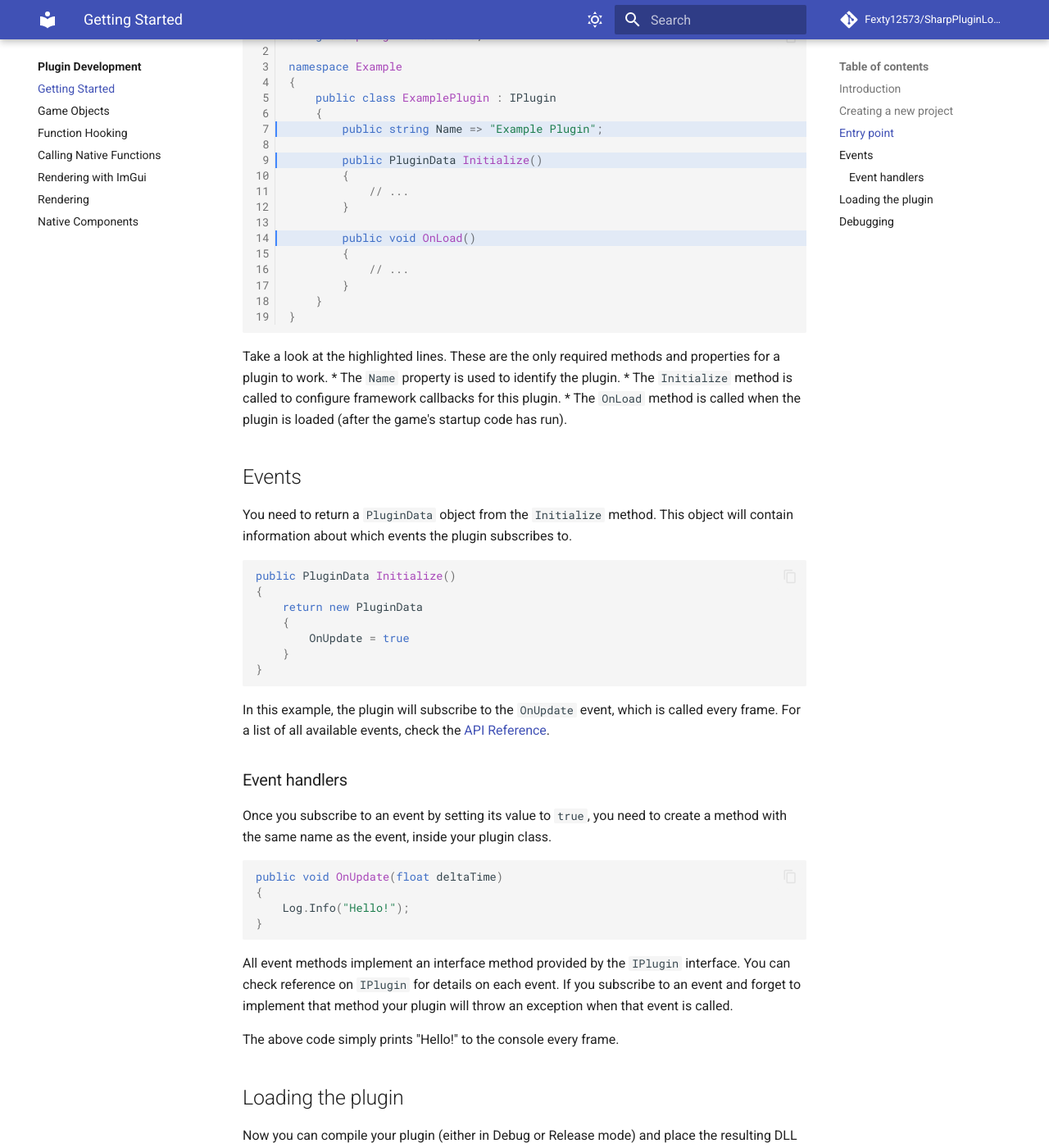
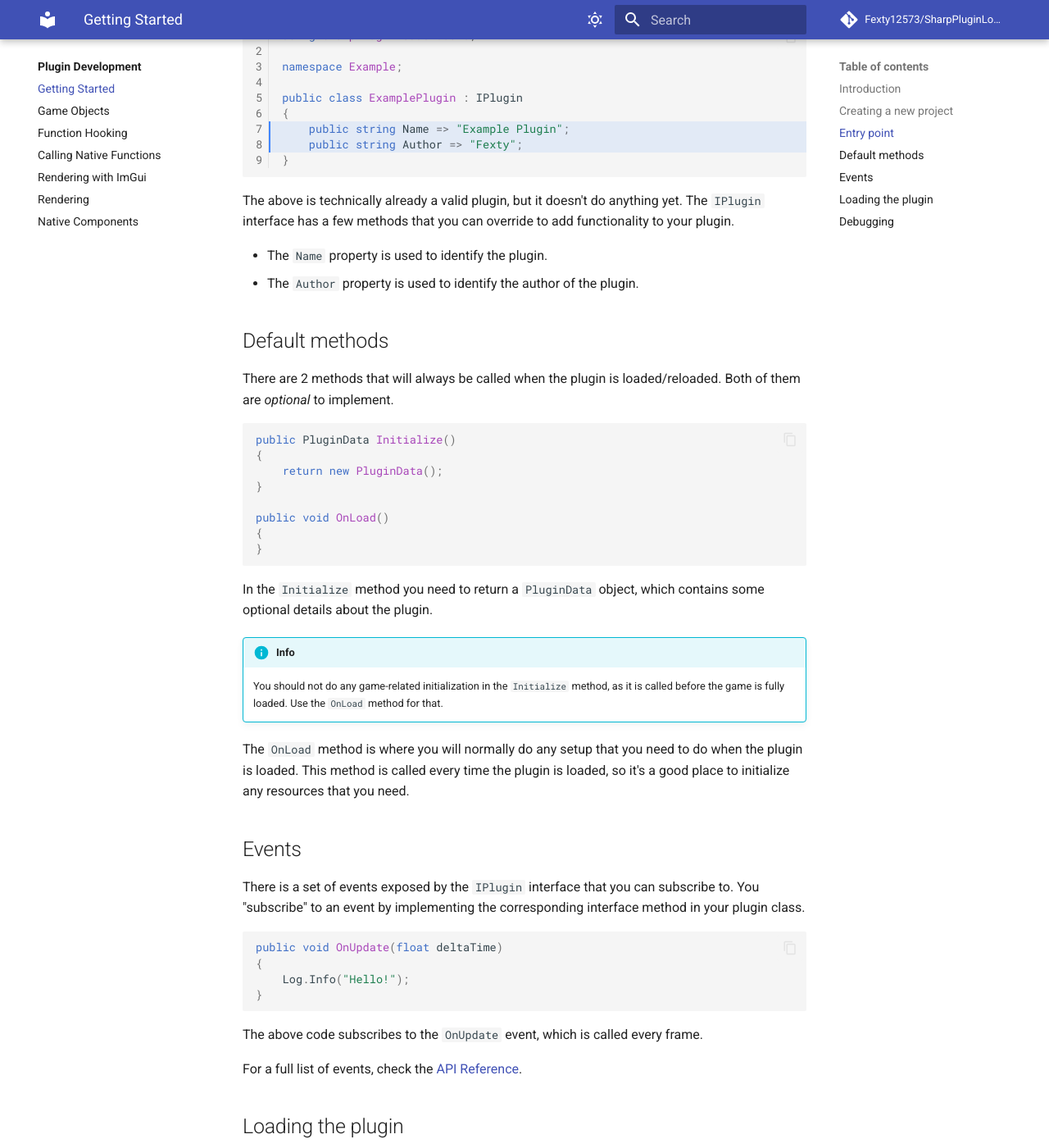
Before and after one commit to Fexty12573/SharpPluginLoader, an MkDocs documentation site: the page built from docs/Development/GettingStarted.md, in a window 1280 px wide and 1400 px high, scrolled down 986 px. Shown: the whole window at 82% size. Built offline with MkDocs 1.6.1 and Material for MkDocs 9.7.7, drawn with Linux system fonts in a browser that asks for light colours; comment, search, counter and statistics services are not loaded.

Commit message:
Adjust documentation for new event system

````diff
--- a/docs/Development/GettingStarted.md
+++ b/docs/Development/GettingStarted.md
@@ -20,57 +20,53 @@ dotnet add package SharpPluginLoader.Core
 
 ## Entry point
 Each plugin has an entry point class, which must implement the `IPlugin` interface inside the `SharpPluginLoader.Core` namespace.
-```csharp title="ExamplePlugin.cs" linenums="1" hl_lines="7 9 14"
+```csharp title="ExamplePlugin.cs" linenums="1" hl_lines="7 8"
 using SharpPluginLoader.Core;
 
-namespace Example
+namespace Example;
+
+public class ExamplePlugin : IPlugin
 {
-    public class ExamplePlugin : IPlugin
-    {
-        public string Name => "Example Plugin";
-
-        public PluginData Initialize()
-        {
-            // ...
-        }
-
-        public void OnLoad()
-        {
-            // ...
-        }
-    }
+    public string Name => "Example Plugin";
+    public string Author => "Fexty";
 }
 ```
-Take a look at the highlighted lines. These are the only required methods and properties for a plugin to work.
+The above is technically already a valid plugin, but it doesn't do anything yet. The `IPlugin` interface has a few methods that you can override to add functionality to your plugin.
+
 * The `Name` property is used to identify the plugin.
-* The `Initialize` method is called to configure framework callbacks for this plugin.
-* The `OnLoad` method is called when the plugin is loaded (after the game's startup code has run).
+* The `Author` property is used to identify the author of the plugin.
 
-## Events
-You need to return a `PluginData` object from the `Initialize` method. This object will contain information about which events the plugin subscribes to.
+## Default methods
+There are 2 methods that will always be called when the plugin is loaded/reloaded. Both of them are *optional* to implement.
 ```csharp
 public PluginData Initialize()
 {
-    return new PluginData
-    {
-        OnUpdate = true
-    }
+    return new PluginData();
+}
+
+public void OnLoad()
+{
 }
 ```
-In this example, the plugin will subscribe to the `OnUpdate` event, which is called every frame. For a list of all available events, check the [API Reference](../API/index.md).
 
-### Event handlers
-Once you subscribe to an event by setting its value to `true`, you need to create a method with the same name as the event, inside your plugin class.
+In the `Initialize` method you need to return a `PluginData` object, which contains some optional details about the plugin.
+
+!!! info
+    You should not do any game-related initialization in the `Initialize` method, as it is called before the game is fully loaded. Use the `OnLoad` method for that.
+
+The `OnLoad` method is where you will normally do any setup that you need to do when the plugin is loaded. This method is called every time the plugin is loaded, so it's a good place to initialize any resources that you need.
+
+## Events
+There is a set of events exposed by the `IPlugin` interface that you can subscribe to. You "subscribe" to an event by implementing the corresponding interface method in your plugin class.
 ```csharp
 public void OnUpdate(float deltaTime)
 {
     Log.Info("Hello!");
 }
 ```
-All event methods implement an interface method provided by the `IPlugin` interface. You can check reference on `IPlugin` for details on each event.
-If you subscribe to an event and forget to implement that method your plugin will throw an exception when that event is called.
+The above code subscribes to the `OnUpdate` event, which is called every frame.
 
-The above code simply prints "Hello!" to the console every frame.
+For a full list of events, check the [API Reference](../API/SharpPluginLoader.Core.IPlugin.md).
 
 ## Loading the plugin
 Now you can compile your plugin (either in Debug or Release mode) and place the resulting DLL inside the `nativePC\plugins\CSharp` folder (or any subdirectory
````
Also changed, not shown: docs/Development/FunctionHooking.md (+0 -4 lines), docs/Development/GameObjects.md (+1 -1 lines), docs/Development/ImGui.md (+0 -22 lines), docs/Development/NativeComponents.md (+1 -1 lines), docs/Development/Rendering.md (+2 -10 lines), 1 other file.
